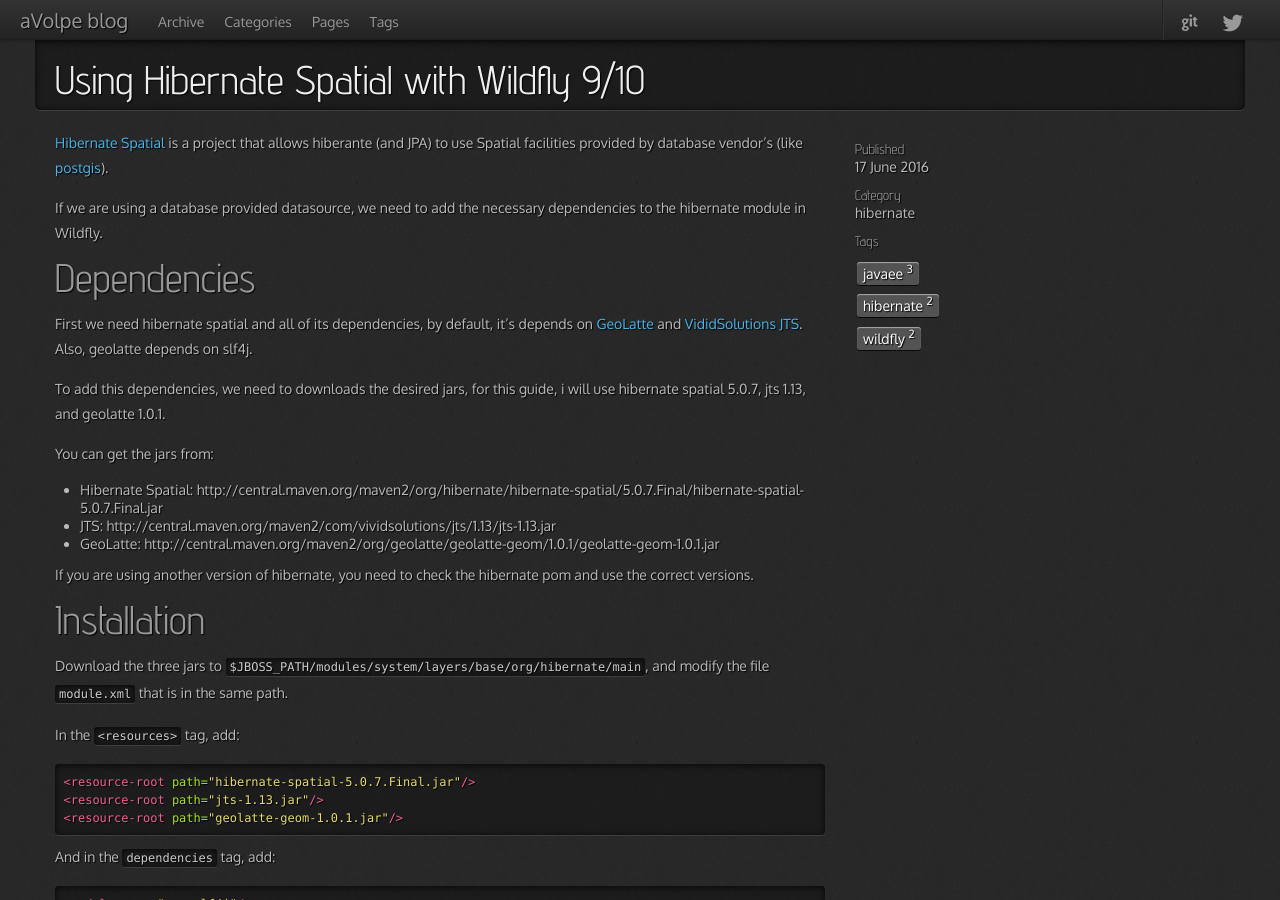
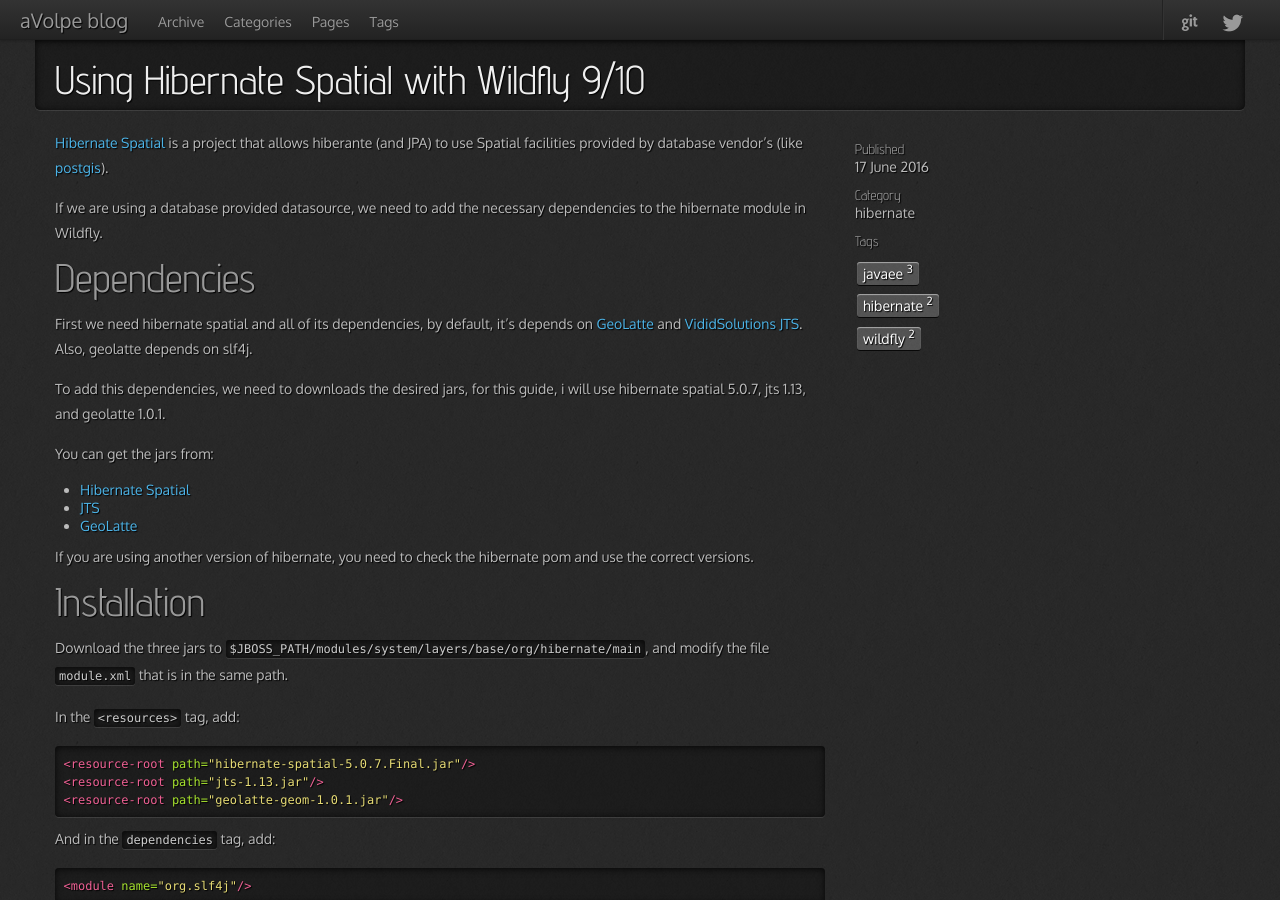
Before and after one commit to aVolpe/aVolpe.github.io, a Jekyll site: the page built from _posts/2016-06-17-wildfly-10-hibernate-spatial.md, in a window 1280 px wide and 900 px high. Built offline with Jekyll 4.4.1, drawn with Linux system fonts in a browser that asks for light colours; nearby versions of some CDN libraries; comment, search, counter and statistics services are not loaded.

Commit message:
Fix links in configuring spatial

```diff
--- a/_posts/2016-06-17-wildfly-10-hibernate-spatial.md
+++ b/_posts/2016-06-17-wildfly-10-hibernate-spatial.md
@@ -25,9 +25,9 @@
 
 You can get the jars from:
 
-* Hibernate Spatial: http://central.maven.org/maven2/org/hibernate/hibernate-spatial/5.0.7.Final/hibernate-spatial-5.0.7.Final.jar
-* JTS: http://central.maven.org/maven2/com/vividsolutions/jts/1.13/jts-1.13.jar
-* GeoLatte: http://central.maven.org/maven2/org/geolatte/geolatte-geom/1.0.1/geolatte-geom-1.0.1.jar
+* [Hibernate Spatial](http://central.maven.org/maven2/org/hibernate/hibernate-spatial/5.0.7.Final/hibernate-spatial-5.0.7.Final.jar)
+* [JTS](http://central.maven.org/maven2/com/vividsolutions/jts/1.13/jts-1.13.jar)
+* [GeoLatte](http://central.maven.org/maven2/org/geolatte/geolatte-geom/1.0.1/geolatte-geom-1.0.1.jar)
 
 If you are using another version of hibernate, you need to check the hibernate
 pom and use the correct versions.
```
